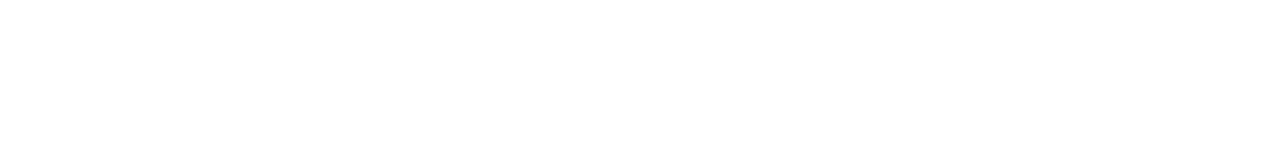
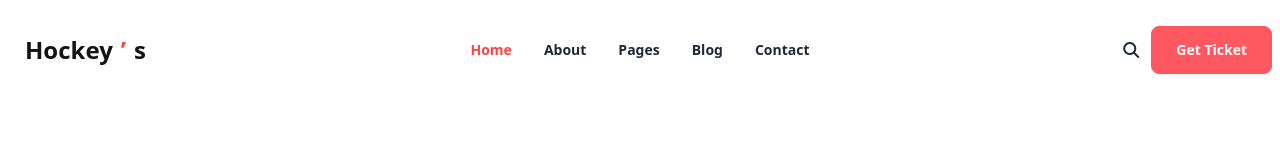
Before and after one commit to bijoy-ahmed/assignment-3, a plain HTML site: page index.html in a window 1280 px wide. Drawn offline with nearby package versions, Linux system fonts and the light colour scheme.

Commit message:
create a navbar and responsive it

```diff
--- a/index.html
+++ b/index.html
@@ -4,8 +4,68 @@
     <meta charset="UTF-8">
     <meta name="viewport" content="width=device-width, initial-scale=1.0">
     <title>Hockeys</title>
+    <!--  font awesome link -->
+    <script src="https://kit.fontawesome.com/021199af80.js" crossorigin="anonymous"></script>
+    <!-- daisyui link -->
+    <link href="https://cdn.jsdelivr.net/npm/daisyui@4.6.0/dist/full.min.css" rel="stylesheet" type="text/css" />
+<script src="https://cdn.tailwindcss.com"></script>
+<!-- tailwind css custom link -->
+<script>
+    tailwind.config = {
+      theme: {
+        extend: {
+          colors: {
+            clifford: '#da373d',
+          }
+        }
+      }
+    }
+  </script>
 </head>
 <body>
+    <header class="container mx-auto">
+        <!-- navbar section -->
+<nav class="pt-4">
+    <div class="navbar bg-base-100">
+        <div class="navbar-start">
+          <div class="dropdown">
+            <div tabindex="0" role="button" class="btn btn-ghost lg:hidden">
+              <svg xmlns="http://www.w3.org/2000/svg" class="h-5 w-5" fill="none" viewBox="0 0 24 24" stroke="currentColor"><path stroke-linecap="round" stroke-linejoin="round" stroke-width="2" d="M4 6h16M4 12h8m-8 6h16" /></svg>
+            </div>
+            <ul tabindex="0" class="menu menu-sm dropdown-content mt-3 z-[1] p-2 shadow bg-base-100 font-bold rounded-box w-52">
+              <li><a> <span class="text-[#FF4240]">Home</span></a></li>
+              <li><a>About</a></li>
+              <li><a>Pages</a></li>
+              <li><a>Blog</a></li>
+              <li><a>Contact</a></li>
+            </ul>
+          </div>
+          <a class="btn btn-ghost text-2xl text-[#131318] font-extrabold">Hockey<span class="text-[#FF4240]">’</span>s</a>
+        </div>
+        <div class="navbar-center hidden lg:flex">
+          <ul class="menu menu-horizontal px-1 font-bold">
+            <li><a> <span class="text-[#FF4240]">Home</span> </a></li>
+              <li><a>About</a></li>
+              <li><a>Pages</a></li>
+              <li><a>Blog</a></li>
+              <li><a>Contact</a></li>
+          </ul>
+        </div>
+        <div class="navbar-end">
+            <i class="fa-solid fa-magnifying-glass mr-3"></i>
+            <a class="btn btn-error py-3 px-6 text-white">Get Ticket</a>
+        </div>
+      </div>
+</nav>
 
+<!-- bennar section -->
+
+    </header>
+    <main>
+
+    </main>
+    <footer>
+
+    </footer>
 </body>
 </html>
--- /dev/null
+++ b/tailwind.config.js
@@ -0,0 +1,8 @@
+/** @type {import('tailwindcss').Config} */
+module.exports = {
+    content: ["./src/**/*.{html,js}"],
+    theme: {
+      extend: {},
+    },
+    plugins: [],
+  }
```
